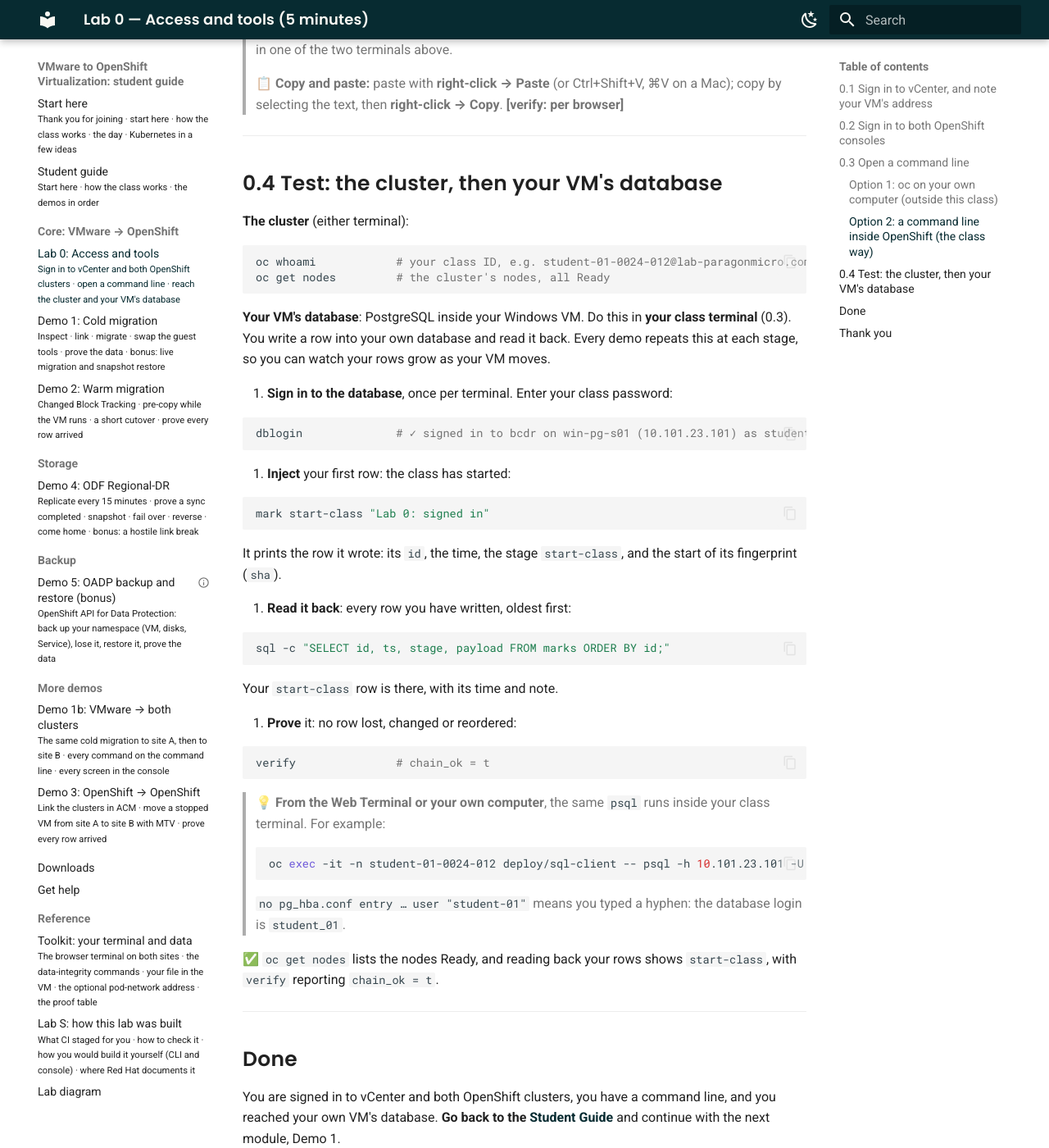
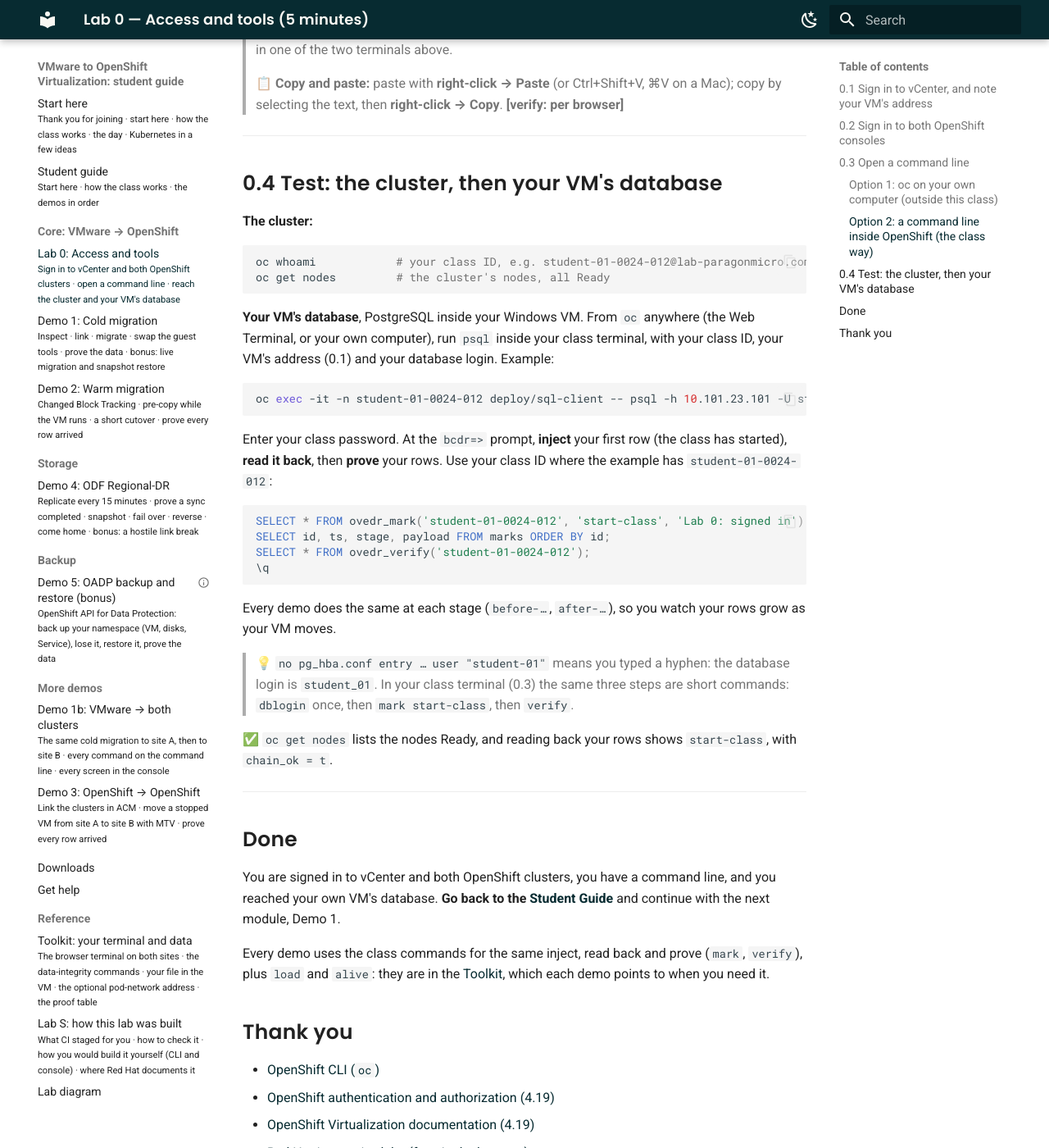
Before and after one commit to paragonmicro-lab/demo-0024-public, an MkDocs documentation site: the page built from docs/demos/00-access-and-tools.md, in a window 1280 px wide and 1400 px high, scrolled down 2739 px. Shown: the whole window at 82% size. Built offline with MkDocs 1.6.1 and Material for MkDocs 9.7.7, drawn with Linux system fonts in a browser that asks for light colours; some of the changed text lies outside the part shown.

Commit message:
class @ demo-openshift-ove 70719011ec56

````diff
--- a/docs/demos/00-access-and-tools.md
+++ b/docs/demos/00-access-and-tools.md
@@ -93,55 +93,36 @@
 
 ## 0.4 Test: the cluster, then your VM's database
 
-**The cluster** (either terminal):
+**The cluster:**
 
 ```bash
 oc whoami            # your class ID, e.g. student-01-0024-012@lab-paragonmicro.com
 oc get nodes         # the cluster's nodes, all Ready
 ```
 
-**Your VM's database**: PostgreSQL inside your Windows VM. Do this in **your class terminal** (0.3). You write a row
-into your own database and read it back. Every demo repeats this at each stage, so you can watch your rows grow as
-your VM moves.
+**Your VM's database**, PostgreSQL inside your Windows VM. From `oc` anywhere (the Web Terminal, or your own computer),
+run `psql` inside your class terminal, with your class ID, your VM's address (0.1) and your database login. Example:
 
-1. **Sign in to the database**, once per terminal. Enter your class password:
+```bash
+oc exec -it -n student-01-0024-012 deploy/sql-client -- psql -h 10.101.23.101 -U student_01 -d bcdr
+```
 
-   ```bash
-   dblogin              # ✓ signed in to bcdr on win-pg-s01 (10.101.23.101) as student_01
-   ```
+Enter your class password. At the `bcdr=>` prompt, **inject** your first row (the class has started), **read it back**,
+then **prove** your rows. Use your class ID where the example has `student-01-0024-012`:
 
-2. **Inject** your first row: the class has started:
+```sql
+SELECT * FROM ovedr_mark('student-01-0024-012', 'start-class', 'Lab 0: signed in');   -- inject
+SELECT id, ts, stage, payload FROM marks ORDER BY id;                                  -- read back
+SELECT * FROM ovedr_verify('student-01-0024-012');                                     -- chain_ok = t
+\q
+```
 
-   ```bash
-   mark start-class "Lab 0: signed in"
-   ```
+Every demo does the same at each stage (`before-…`, `after-…`), so you watch your rows grow as your VM moves.
 
-   It prints the row it wrote: its `id`, the time, the stage `start-class`, and the start of its fingerprint (`sha`).
+> 💡 `no pg_hba.conf entry … user "student-01"` means you typed a hyphen: the database login is `student_01`. In your
+> class terminal (0.3) the same three steps are short commands: `dblogin` once, then `mark start-class`, then `verify`.
 
-3. **Read it back**: every row you have written, oldest first:
-
-   ```bash
-   sql -c "SELECT id, ts, stage, payload FROM marks ORDER BY id;"
-   ```
-
-   Your `start-class` row is there, with its time and note.
-
-4. **Prove** it: no row lost, changed or reordered:
-
-   ```bash
-   verify               # chain_ok = t
-   ```
-
-> 💡 **From the Web Terminal or your own computer**, the same `psql` runs inside your class terminal. For example:
->
-> ```bash
-> oc exec -it -n student-01-0024-012 deploy/sql-client -- psql -h 10.101.23.101 -U student_01 -d bcdr
-> ```
->
-> `no pg_hba.conf entry … user "student-01"` means you typed a hyphen: the database login is `student_01`.
-
-✅ `oc get nodes` lists the nodes Ready, and reading back your rows shows `start-class`, with `verify` reporting
-`chain_ok = t`.
+✅ `oc get nodes` lists the nodes Ready, and reading back your rows shows `start-class`, with `chain_ok = t`.
 
 ---
 
@@ -150,8 +131,8 @@
 You are signed in to vCenter and both OpenShift clusters, you have a command line, and you reached your own VM's
 database. **Go back to the [Student Guide](../student-guide.md)** and continue with the next module, Demo 1.
 
-Every demo uses the class commands you just used (`mark`, then read back and `verify`), plus `load` and `alive`: they
-are in the [Toolkit](toolkit.md), which each demo points to when you need it.
+Every demo uses the class commands for the same inject, read back and prove (`mark`, `verify`), plus `load` and
+`alive`: they are in the [Toolkit](toolkit.md), which each demo points to when you need it.
 
 ## Thank you
 
````
